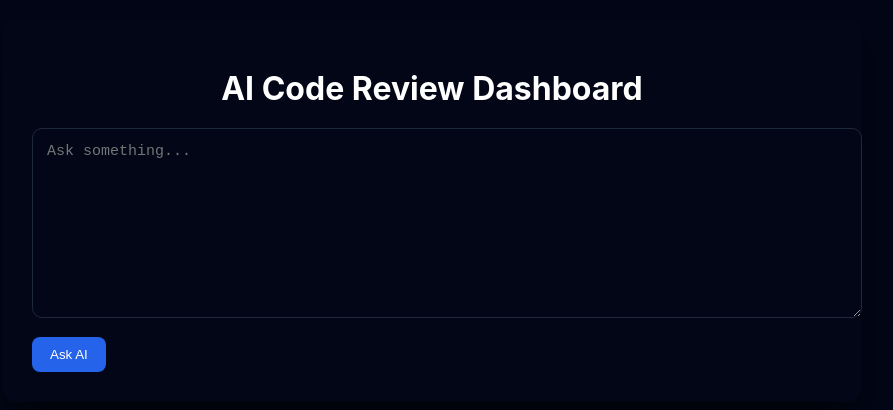
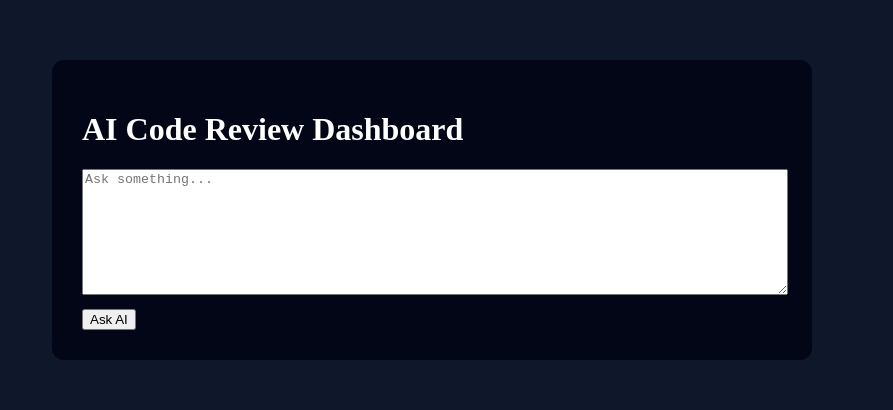
Before and after one commit to sujan7710/ai-agentic-assistant, a React (Vite) app in the folder frontend/ai-frontend/: page / in a window 1280 px wide. Shown: the part 190-600 px from the top of the page, without its empty margins (208-1101 px from the left). Built offline with nearby package versions, Linux system fonts and the light colour scheme.

Commit message:
fix render frontend api call

```diff
--- a/frontend/ai-frontend/src/App.jsx
+++ b/frontend/ai-frontend/src/App.jsx
@@ -1,32 +1,30 @@
 import { useState } from "react";
+
+const API_BASE = "https://ai-agentic-backend.onrender.com";
 
 function App() {
   const [message, setMessage] = useState("");
   const [reply, setReply] = useState("");
+  const [error, setError] = useState("");
   const [loading, setLoading] = useState(false);
-  const [error, setError] = useState("");
 
   const sendMessage = async () => {
-    if (!message.trim()) return;
-
     setLoading(true);
     setError("");
     setReply("");
 
     try {
-      const res = await fetch("/api/chat", {
+      const res = await fetch(`${API_BASE}/chat`, {
         method: "POST",
         headers: { "Content-Type": "application/json" },
         body: JSON.stringify({ message }),
       });
 
-      if (!res.ok) {
-        throw new Error("Chat failed");
-      }
+      if (!res.ok) throw new Error("Failed");
 
       const data = await res.json();
       setReply(data.reply);
-    } catch (err) {
+    } catch (e) {
       setError("Chat failed. Please try again.");
     } finally {
       setLoading(false);
@@ -36,16 +34,16 @@ function App() {
   return (
     <div style={styles.page}>
       <div style={styles.card}>
-        <h1 style={styles.title}>AI Code Review Dashboard</h1>
+        <h1>AI Code Review Dashboard</h1>
 
         <textarea
           style={styles.textarea}
-          placeholder="Ask something..."
           value={message}
           onChange={(e) => setMessage(e.target.value)}
+          placeholder="Ask something..."
         />
 
-        <button style={styles.button} onClick={sendMessage} disabled={loading}>
+        <button onClick={sendMessage} disabled={loading}>
           {loading ? "Thinking..." : "Ask AI"}
         </button>
 
@@ -58,56 +56,32 @@ function App() {
 
 const styles = {
   page: {
+    background: "#0f172a",
     minHeight: "100vh",
-    background: "linear-gradient(135deg, #020617, #020617)",
     display: "flex",
+    justifyContent: "center",
     alignItems: "center",
-    justifyContent: "center",
-    fontFamily: "Inter, system-ui",
+    color: "white",
   },
   card: {
-    width: "800px",
-    maxWidth: "90%",
+    width: "700px",
+    padding: "30px",
     background: "#020617",
-    borderRadius: "14px",
-    padding: "30px",
-    boxShadow: "0 20px 40px rgba(0,0,0,0.6)",
-  },
-  title: {
-    textAlign: "center",
-    color: "white",
-    marginBottom: "20px",
+    borderRadius: "12px",
   },
   textarea: {
     width: "100%",
-    minHeight: "160px",
-    background: "#020617",
-    color: "white",
-    border: "1px solid #1e293b",
-    borderRadius: "10px",
-    padding: "14px",
-    fontSize: "15px",
-  },
-  button: {
-    marginTop: "15px",
-    padding: "10px 18px",
-    background: "#2563eb",
-    color: "white",
-    border: "none",
-    borderRadius: "8px",
-    cursor: "pointer",
+    height: "120px",
+    marginBottom: "10px",
   },
   reply: {
-    marginTop: "20px",
     background: "#020617",
-    color: "#e5e7eb",
     padding: "15px",
-    borderRadius: "10px",
+    marginTop: "15px",
     whiteSpace: "pre-wrap",
   },
   error: {
-    color: "#ef4444",
-    marginTop: "10px",
+    color: "red",
   },
 };
 
```
Also changed, not shown: 2 other files (tests, documents, lock files or other folders).
